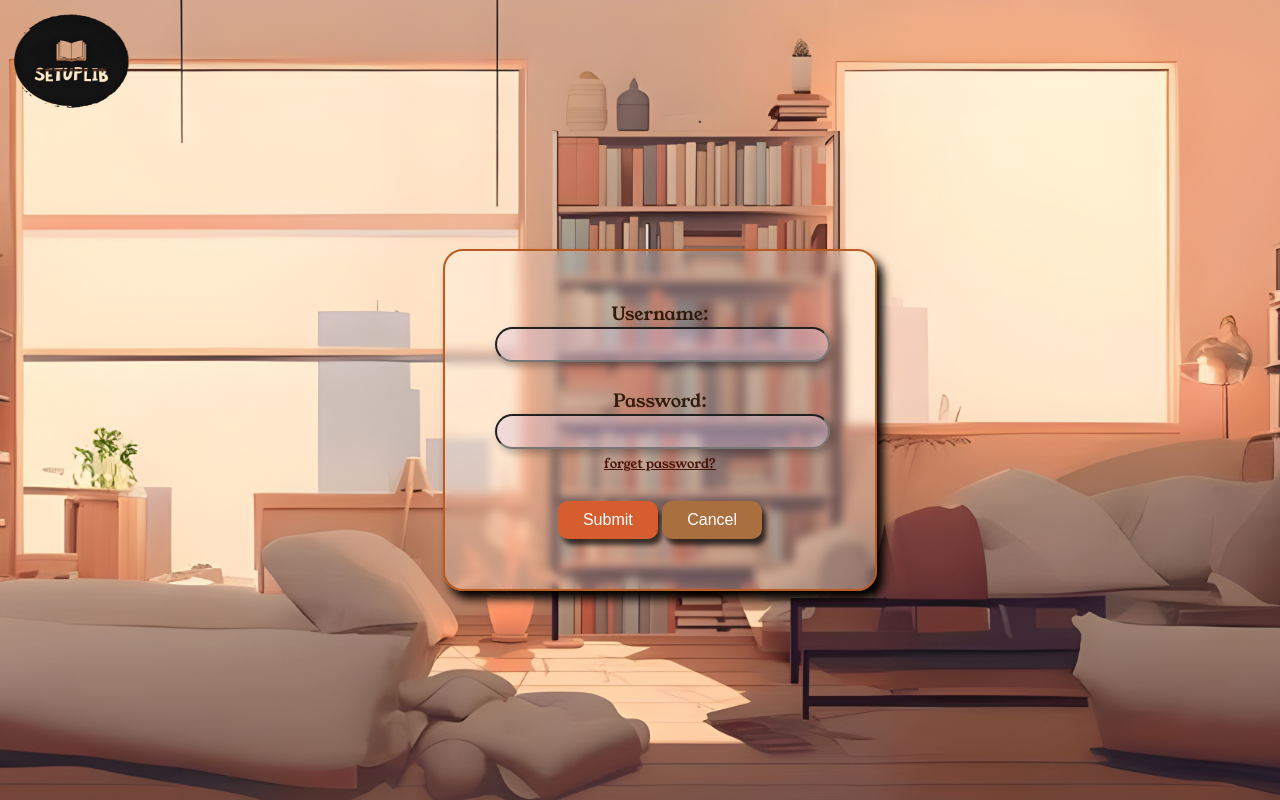
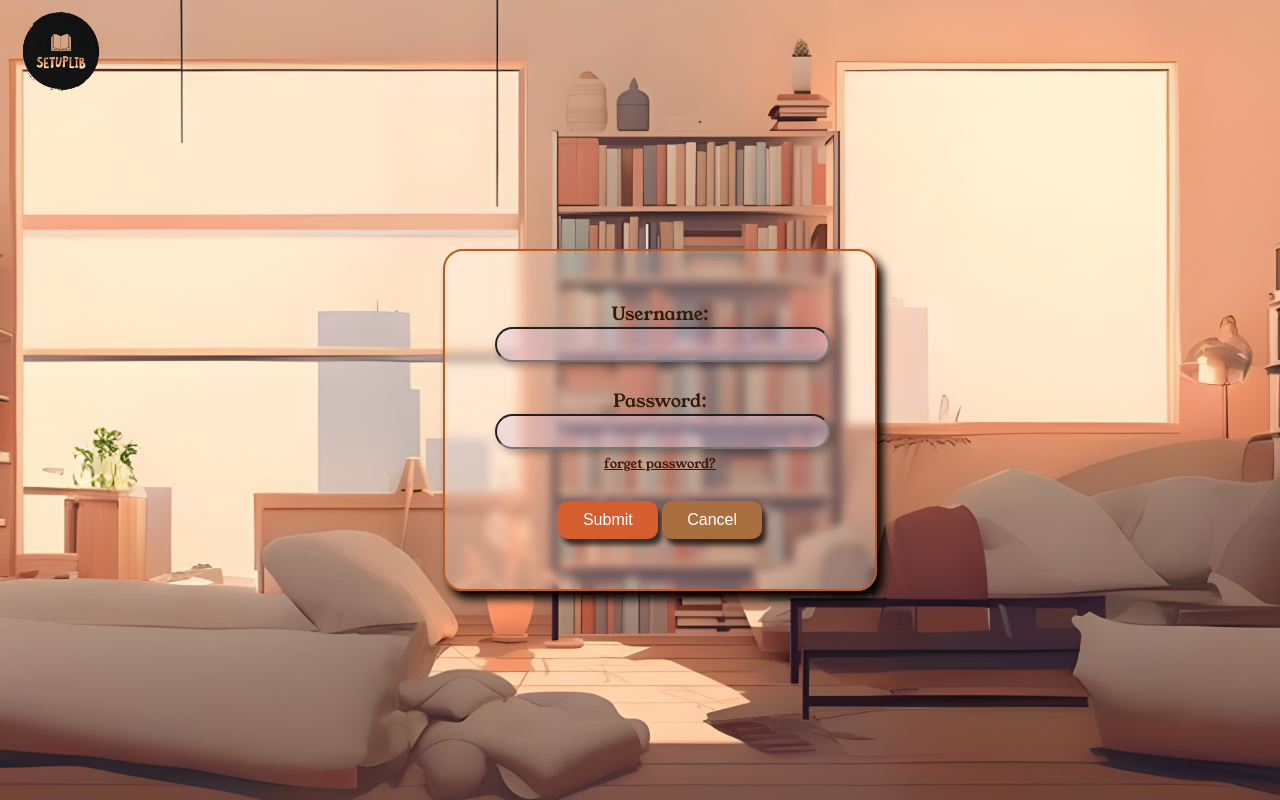
Before and after one commit to AchintyaCh/Mini-Project, a website: page login.html in a window 1280 px wide. Drawn offline with Linux system fonts and the light colour scheme.

Commit message:
Update login.css

```diff
--- a/login.css
+++ b/login.css
@@ -104,9 +104,13 @@ font-family: 'Franklin Gothic Medium', 'Arial Narrow', Arial, sans-serif;}
 }
 #logo{
     position: fixed;
-    width: 120px;
-    height: 100px;
-    left: 10px;
-    top: 12px;
+    width: 80px;
+    top: 10px;
+    left: 20px;
     z-index:1;
+    transition-duration: 0.3s;
 }
+#logo:hover{
+    width: 90px;
+
+}
```
